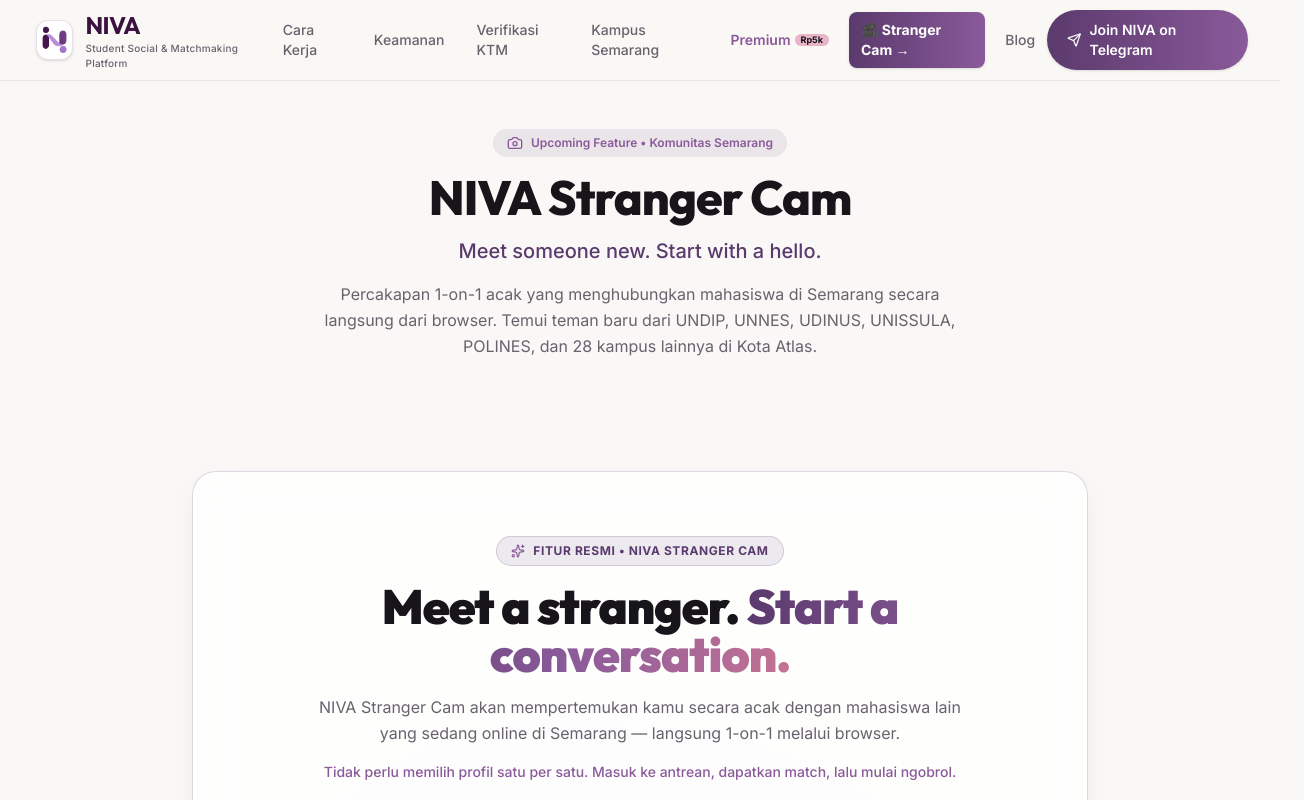
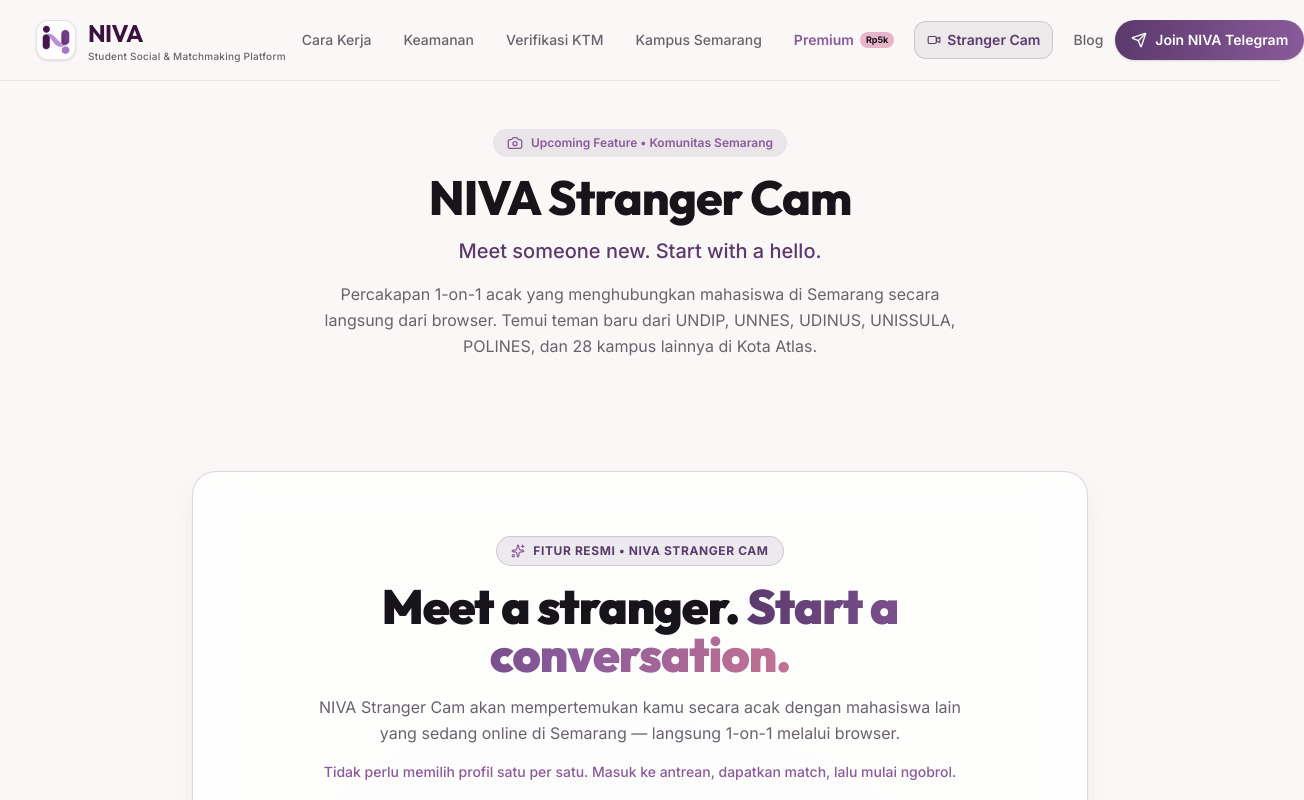
Before and after one commit to prasbara/sula-kamu, a Next.js app: page /stranger-cam in a window 1280 px wide. Shown: the top 800 px of the page, 1304 px wide, since content can reach past the window. Built offline with nearby package versions, Linux system fonts and the light colour scheme; no server answers.

Commit message:
style(navbar): tidy header layout, add responsive spacing, and remove emojis from stranger cam

```diff
--- a/app/app-admin/layout.tsx
+++ b/app/app-admin/layout.tsx
@@ -111,7 +111,7 @@ export default async function AdminLayout({
               href="/app-admin/stranger-cam"
               className="px-3 py-1.5 rounded-lg text-[#E8B4C8] hover:text-white bg-[#5B3A6D]/20 hover:bg-[#5B3A6D]/40 transition-colors whitespace-nowrap font-semibold border border-[#5B3A6D]/40"
             >
-              🎥 Stranger Cam
+              Stranger Cam
             </Link>
           </nav>
         </div>
--- a/app/app-admin/stranger-cam/page.tsx
+++ b/app/app-admin/stranger-cam/page.tsx
@@ -131,7 +131,7 @@ export default function AdminStrangerCamPage() {
       <div className="flex flex-col sm:flex-row sm:items-center justify-between gap-4">
         <div>
           <h1 className="text-2xl font-display font-bold text-white tracking-tight flex items-center gap-2.5">
-            <span>🎥 Stranger Cam Operations</span>
+            <span>Stranger Cam Operations</span>
             <span className="text-xs font-semibold px-2.5 py-0.5 rounded-full bg-[#5B3A6D]/40 text-[#E8B4C8] border border-[#5B3A6D]/50">
               Live Module
             </span>
--- a/components/Navbar.tsx
+++ b/components/Navbar.tsx
@@ -3,19 +3,19 @@
 import { useState } from 'react';
 import Link from 'next/link';
 import Image from 'next/image';
-import { Menu, X, ShieldCheck, Send } from 'lucide-react';
+import { Menu, X, ShieldCheck, Send, Video } from 'lucide-react';
 import { SITE_CONFIG } from '@/lib/constants';
 
 export default function Navbar() {
   const [isOpen, setIsOpen] = useState(false);
 
   return (
-    <header className="sticky top-0 z-50 bg-[#FAF8F6]/90 backdrop-blur-md border-b border-[#5B3A6D]/10 transition-colors">
+    <header className="sticky top-0 z-50 bg-[#FAF8F6]/95 backdrop-blur-md border-b border-[#5B3A6D]/10 transition-colors">
       <div className="max-w-7xl mx-auto px-4 sm:px-6 lg:px-8">
-        <div className="flex items-center justify-between h-20">
+        <div className="flex items-center justify-between h-16 lg:h-20">
           {/* Brand Logo & Descriptor */}
-          <Link href="/" className="flex items-center gap-3 group focus:outline-none focus:ring-2 focus:ring-[#5B3A6D] rounded-lg p-1">
-            <div className="relative w-10 h-10 rounded-xl bg-white shadow-sm border border-[#5B3A6D]/15 flex items-center justify-center p-1 group-hover:scale-105 transition-transform overflow-hidden">
+          <Link href="/" className="flex items-center gap-2.5 lg:gap-3 group focus:outline-none focus:ring-2 focus:ring-[#5B3A6D] rounded-lg p-1 shrink-0">
+            <div className="relative w-9 h-9 lg:w-10 lg:h-10 rounded-xl bg-white shadow-sm border border-[#5B3A6D]/15 flex items-center justify-center p-1 group-hover:scale-105 transition-transform overflow-hidden">
               <Image
                 src="/logo-icon.png"
                 alt="NIVA Logo"
@@ -26,77 +26,78 @@ export default function Navbar() {
               />
             </div>
             <div className="flex flex-col">
-              <span className="font-display font-bold text-2xl tracking-tight text-[#3B123F]">
+              <span className="font-display font-bold text-xl lg:text-2xl tracking-tight text-[#3B123F]">
                 NIVA
               </span>
-              <span className="text-[10px] tracking-wide text-[#68626D] font-medium hidden sm:inline-block">
+              <span className="text-[10px] tracking-wide text-[#68626D] font-medium hidden sm:inline-block lg:hidden xl:inline-block">
                 Student Social & Matchmaking Platform
               </span>
             </div>
           </Link>
 
           {/* Desktop Navigation Links */}
-          <nav className="hidden md:flex items-center space-x-1 lg:space-x-2" aria-label="Main Navigation">
+          <nav className="hidden lg:flex items-center gap-1 xl:gap-2" aria-label="Main Navigation">
             <Link
               href="/how-it-works"
-              className="px-3 py-2 text-sm font-medium text-[#68626D] hover:text-[#5B3A6D] hover:bg-[#5B3A6D]/5 rounded-lg transition-colors"
+              className="px-2 xl:px-3 py-2 text-xs xl:text-sm font-medium text-[#68626D] hover:text-[#5B3A6D] hover:bg-[#5B3A6D]/5 rounded-lg transition-colors whitespace-nowrap"
             >
               Cara Kerja
             </Link>
             <Link
               href="/safety"
-              className="px-3 py-2 text-sm font-medium text-[#68626D] hover:text-[#5B3A6D] hover:bg-[#5B3A6D]/5 rounded-lg transition-colors"
+              className="px-2 xl:px-3 py-2 text-xs xl:text-sm font-medium text-[#68626D] hover:text-[#5B3A6D] hover:bg-[#5B3A6D]/5 rounded-lg transition-colors whitespace-nowrap"
             >
               Keamanan
             </Link>
             <Link
               href="/student-verification"
-              className="px-3 py-2 text-sm font-medium text-[#68626D] hover:text-[#5B3A6D] hover:bg-[#5B3A6D]/5 rounded-lg transition-colors"
+              className="px-2 xl:px-3 py-2 text-xs xl:text-sm font-medium text-[#68626D] hover:text-[#5B3A6D] hover:bg-[#5B3A6D]/5 rounded-lg transition-colors whitespace-nowrap"
             >
               Verifikasi KTM
             </Link>
             <Link
               href="/students/semarang"
-              className="px-3 py-2 text-sm font-medium text-[#68626D] hover:text-[#5B3A6D] hover:bg-[#5B3A6D]/5 rounded-lg transition-colors"
+              className="px-2 xl:px-3 py-2 text-xs xl:text-sm font-medium text-[#68626D] hover:text-[#5B3A6D] hover:bg-[#5B3A6D]/5 rounded-lg transition-colors whitespace-nowrap"
             >
               Kampus Semarang
             </Link>
             <Link
               href="/premium"
-              className="px-3 py-2 text-sm font-semibold text-[#8A5A9A] hover:text-[#5B3A6D] hover:bg-[#8A5A9A]/10 rounded-lg transition-colors flex items-center gap-1"
+              className="px-2 xl:px-3 py-2 text-xs xl:text-sm font-semibold text-[#8A5A9A] hover:text-[#5B3A6D] hover:bg-[#8A5A9A]/10 rounded-lg transition-colors flex items-center gap-1.5 whitespace-nowrap"
             >
               <span>Premium</span>
-              <span className="text-[9px] bg-[#E8B4C8] text-[#17151A] font-bold px-1.5 py-0.2 rounded-full">Rp5k</span>
+              <span className="text-[9px] bg-[#E8B4C8] text-[#17151A] font-bold px-1.5 py-0.5 rounded-full">Rp5k</span>
             </Link>
             <Link
               href="/stranger-cam"
-              className="px-3 py-2 text-sm font-bold text-white bg-gradient-to-r from-[#5B3A6D] to-[#8A5A9A] hover:opacity-90 rounded-lg transition-all shadow-sm flex items-center gap-1.5"
+              className="px-2.5 xl:px-3 py-1.5 xl:py-2 text-xs xl:text-sm font-semibold text-[#5B3A6D] bg-[#5B3A6D]/8 hover:bg-[#5B3A6D]/15 border border-[#5B3A6D]/20 rounded-lg xl:rounded-xl transition-all flex items-center gap-1.5 whitespace-nowrap"
             >
-              <span>🎥 Stranger Cam →</span>
+              <Video className="w-3.5 h-3.5 text-[#5B3A6D]" />
+              <span>Stranger Cam</span>
             </Link>
             <Link
               href="/blog"
-              className="px-3 py-2 text-sm font-medium text-[#68626D] hover:text-[#5B3A6D] hover:bg-[#5B3A6D]/5 rounded-lg transition-colors"
+              className="px-2 xl:px-3 py-2 text-xs xl:text-sm font-medium text-[#68626D] hover:text-[#5B3A6D] hover:bg-[#5B3A6D]/5 rounded-lg transition-colors whitespace-nowrap"
             >
               Blog
             </Link>
           </nav>
 
           {/* Primary CTA Button */}
-          <div className="hidden md:flex items-center gap-3">
+          <div className="hidden lg:flex items-center gap-3 shrink-0">
             <a
               href={SITE_CONFIG.telegramBotUrl}
               target="_blank"
               rel="noopener noreferrer"
-              className="inline-flex items-center gap-2 px-5 py-2.5 rounded-full text-sm font-semibold text-white bg-gradient-to-r from-[#5B3A6D] to-[#8A5A9A] hover:opacity-95 shadow-sm hover:shadow-md transition-all focus:outline-none focus:ring-2 focus:ring-primary focus:ring-offset-2"
+              className="inline-flex items-center gap-1.5 xl:gap-2 px-3.5 xl:px-4 py-2 xl:py-2.5 rounded-full text-xs xl:text-sm font-semibold text-white bg-gradient-to-r from-[#5B3A6D] to-[#8A5A9A] hover:opacity-95 shadow-sm hover:shadow-md transition-all whitespace-nowrap"
             >
-              <Send className="w-4 h-4" />
-              <span>Join NIVA on Telegram</span>
+              <Send className="w-3.5 h-3.5 xl:w-4 xl:h-4" />
+              <span>Join NIVA Telegram</span>
             </a>
           </div>
 
-          {/* Mobile Menu Button */}
-          <div className="flex md:hidden">
+          {/* Mobile & Tablet Menu Button */}
+          <div className="flex lg:hidden">
             <button
               onClick={() => setIsOpen(!isOpen)}
               type="button"
@@ -111,15 +112,15 @@ export default function Navbar() {
         </div>
       </div>
 
-      {/* Mobile Menu Drawer */}
+      {/* Mobile & Tablet Menu Drawer */}
       {isOpen && (
-        <div className="md:hidden border-b border-[#5B3A6D]/10 bg-[#FAF8F6] px-4 pt-2 pb-6 space-y-2 animate-fadeIn" id="mobile-menu">
+        <div className="lg:hidden border-b border-[#5B3A6D]/10 bg-[#FAF8F6] px-4 pt-2 pb-6 space-y-2 animate-fadeIn" id="mobile-menu">
           <Link
             href="/how-it-works"
             onClick={() => setIsOpen(false)}
             className="block px-3 py-2.5 rounded-lg text-base font-medium text-[#17151A] hover:bg-[#5B3A6D]/10"
           >
-            Cara Kerja NIVA
+            Cara Kerja
           </Link>
           <Link
             href="/safety"
@@ -145,10 +146,13 @@ export default function Navbar() {
           <Link
             href="/stranger-cam"
             onClick={() => setIsOpen(false)}
-            className="block px-3 py-2.5 rounded-lg text-base font-bold text-white bg-gradient-to-r from-[#5B3A6D] to-[#8A5A9A] hover:opacity-90 flex items-center justify-between"
+            className="block px-3 py-2.5 rounded-lg text-base font-semibold text-[#5B3A6D] bg-[#5B3A6D]/10 hover:bg-[#5B3A6D]/15 flex items-center justify-between"
           >
-            <span>🎥 Stranger Cam →</span>
-            <span className="text-[10px] bg-white/20 text-white font-bold px-2 py-0.5 rounded-full">Live</span>
+            <div className="flex items-center gap-2">
+              <Video className="w-4 h-4 text-[#5B3A6D]" />
+              <span>Stranger Cam</span>
+            </div>
+            <span className="text-[10px] bg-[#5B3A6D] text-white font-bold px-2 py-0.5 rounded-full">Baru</span>
           </Link>
           <Link
             href="/premium"
--- a/components/StrangerCamApp.tsx
+++ b/components/StrangerCamApp.tsx
@@ -1132,7 +1132,7 @@ export default function StrangerCamApp() {
                 disabled={loading}
                 className="w-full py-4 rounded-xl bg-gradient-to-r from-[#5B3A6D] via-[#8A5A9A] to-[#C47293] hover:opacity-95 text-white font-black text-sm shadow-xl transition-all transform hover:-translate-y-0.5"
               >
-                {loading ? 'Meminta Akses Media...' : '🎥 Nyalakan Kamera Preview & Cek Wajah →'}
+                {loading ? 'Meminta Akses Media...' : 'Nyalakan Kamera Preview & Cek Wajah →'}
               </button>
             ) : (
               <button
--- a/components/StrangerCamComingSoon.tsx
+++ b/components/StrangerCamComingSoon.tsx
@@ -134,7 +134,7 @@ export default function StrangerCamComingSoon() {
                 className="w-full sm:w-auto inline-flex items-center justify-center gap-2 px-7 py-3.5 rounded-xl bg-gradient-to-r from-[#8A5A9A] via-[#C47293] to-[#E8B4C8] hover:opacity-95 text-[#17151A] font-extrabold text-sm shadow-xl hover:shadow-2xl transition-all transform hover:-translate-y-0.5 active:translate-y-0"
               >
                 <Video className="w-4 h-4 text-[#17151A]" />
-                <span>🎥 Masuk ke Stranger Cam Sekarang →</span>
+                <span>Masuk ke Stranger Cam Sekarang →</span>
               </Link>
               <button
                 onClick={() => setShowNotifyModal(true)}
```
